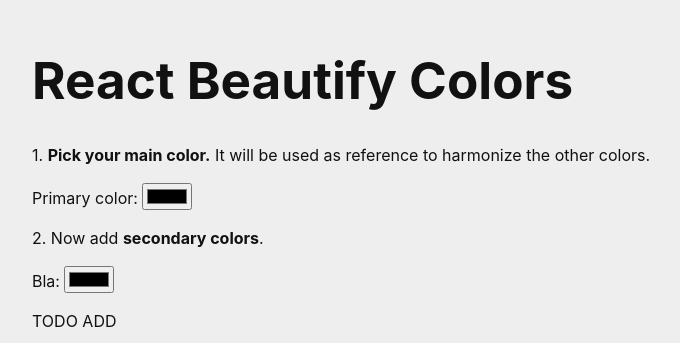
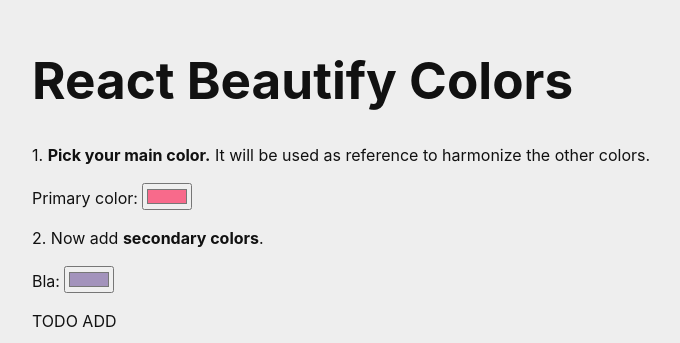
Before and after one commit to GhitaB/react-beautify-colors, a React (Vite) app: page / in a window 1280 px wide. Shown: the part 128-471 px from the top of the page, without its empty margins (0-680 px from the left). Built offline with nearby package versions, Linux system fonts and the light colour scheme.

Commit message:
Init color pickers with random colors.

```diff
--- a/src/App.jsx
+++ b/src/App.jsx
@@ -4,11 +4,11 @@
 function ColorPicker(props) {
   /* eslint-disable react/prop-types */ // TODO: upgrade to latest eslint tooling
   const { label, id, name } = props;
-  console.log(random_hex_color());
+  const color = random_hex_color();
   return (
     <div className="color-picker">
       <label htmlFor="primarycolor">{label}</label>
-      <input type="color" id={id} name={name} />
+      <input type="color" id={id} name={name} value={color} />
     </div>
   );
 }
```
